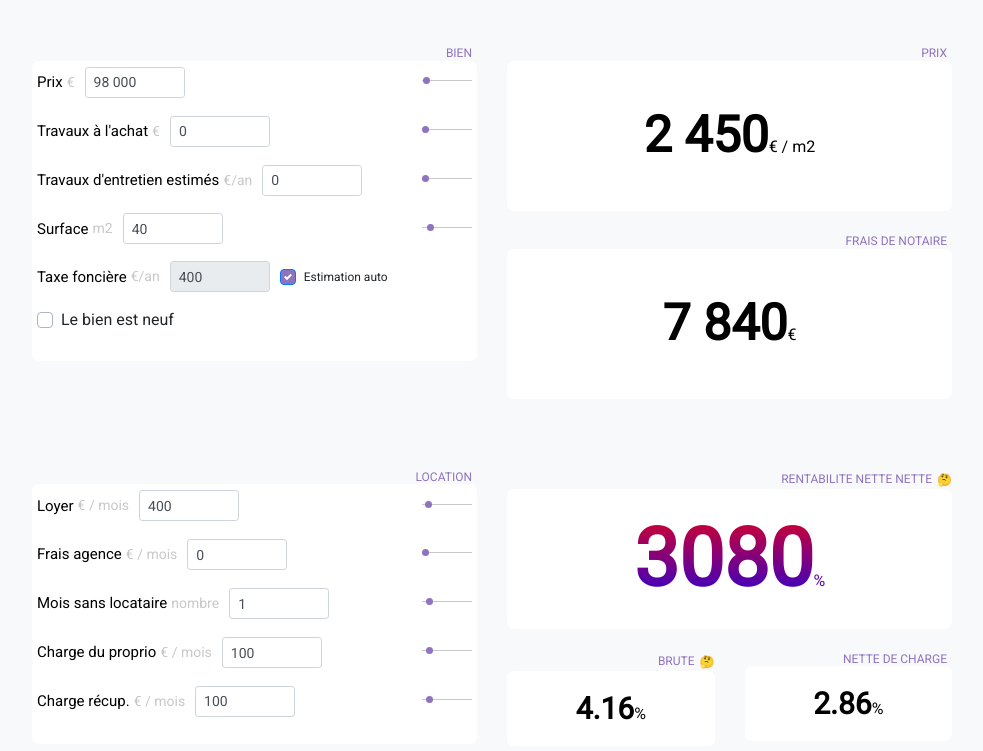
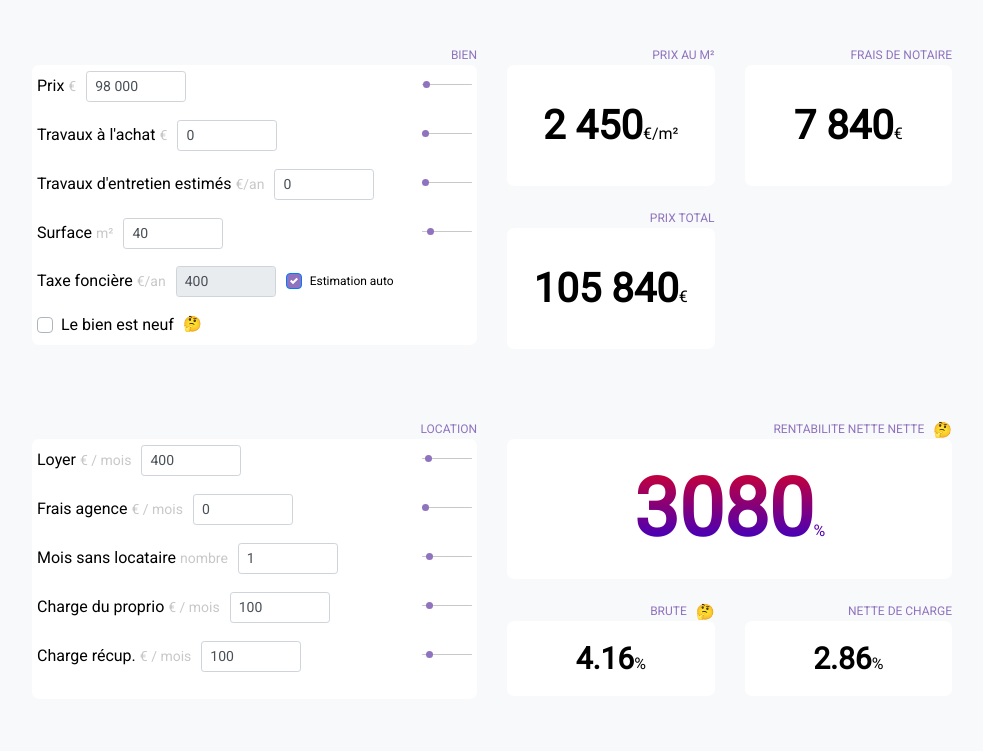
Before and after one commit to holtzy/immo-renta, a Gatsby site: page / in a window 1280 px wide. Shown: the part 49-800 px from the top of the page, without its empty margins (148-1131 px from the left). Built offline with nearby package versions, Linux system fonts and the light colour scheme; Gatsby itself is replaced by a stand-in of ours.

Commit message:
partie bien is clean

```diff
--- a/src/components/ClassicNumber.tsx
+++ b/src/components/ClassicNumber.tsx
@@ -3,7 +3,7 @@ import React from "react";
 
 type ClassicNumberProps = {
     suffix: string;
-    value: number;
+    value: string;
     size: number;
 }
 
--- a/src/components/ExplanationModals.tsx
+++ b/src/components/ExplanationModals.tsx
@@ -50,3 +50,32 @@ export const RentabiliteNetNetExplanationModal = () => {
         </>
     )
 }
+
+export const NewVsOldHouseExplanationModal = () => {
+    const [isOpen, setIsOpen] = React.useState(false)
+    return (
+        <>
+            <span className={'explanation-modal-button'} onClick={() => setIsOpen(true)}>
+                🤔
+            </span>
+            <Modal show={isOpen} onHide={() => setIsOpen(false)}>
+                <Modal.Body>
+                    <h2>Bien neuf ou bien ancien ?</h2>
+                    <p>
+                        L' ancienneté du bien que vous vous apprêtez à acheter a de l'importance pour 2
+                        raisons principales.
+                    </p>
+                    <ul>
+                        <li>
+                            <p><b>Frais de Notaire</b>: Les frais de notaires s'élèvent à <code>4%</code> de la valeur du bien
+                        pour un bien neuf, contre <code>8%</code> pour un bien ancien. <a href='h'>source</a></p>
+                        </li>
+                        <br />
+                        <li><b>Avantage fiscaux</b>: certains types de déclarations fiscales comme la loi Pinel ne sont
+                        accessible que pour des bien neufs.</li>
+                    </ul>
+                </Modal.Body>
+            </Modal>
+        </>
+    )
+}
--- a/src/components/SelectWithTitle.tsx
+++ b/src/components/SelectWithTitle.tsx
@@ -28,7 +28,7 @@ export const SelectWithTitle = ({
     return (
         <Form.Group>
             <div >
-                <p className={"select-with-title-title"}>{title} {explanation}
+                <p className={"select-with-title-title"}>{title}{explanation}
                 </p>
                 <div style={{ width: '100%', marginRight: 4 }}>
                     <Select
--- a/src/components/explanationModals.css
+++ b/src/components/explanationModals.css
@@ -3,6 +3,7 @@
 }
 
 .explanation-modal-button {
-    font-size: 12px;
+    font-size: 15px;
     cursor: pointer;
+    margin-left: 9px;
 }
--- a/src/components/sliderWithTitle.css
+++ b/src/components/sliderWithTitle.css
@@ -1,5 +1,4 @@
 .slider-with-title-title {
-    font-size: 15px;
     margin-bottom: -0px;
 }
 
--- a/src/components/tile.css
+++ b/src/components/tile.css
@@ -9,6 +9,7 @@
 
 .title-title-container {
     width: 100%;
+    height: 18px;
     display: flex;
     align-items: center;
     justify-content: flex-end;
@@ -20,5 +21,4 @@
     margin-bottom: 0px;
     line-height: 1.15 !important;
     font-size: 12px;
-    margin-right: 5px
 }
--- a/src/pages/index.tsx
+++ b/src/pages/index.tsx
@@ -12,7 +12,7 @@ import { ColoredNumber } from "../components/ColoredNumber";
 import { ClassicNumber } from "../components/ClassicNumber";
 import Layout from "../components/Layout";
 import Spacing from "../components/Spacing";
-import { RentabiliteBruteExplanationModal, RentabiliteNetNetExplanationModal } from "../components/ExplanationModals"
+import { RentabiliteBruteExplanationModal, RentabiliteNetNetExplanationModal, NewVsOldHouseExplanationModal } from "../components/ExplanationModals"
 
 import { computeTaxFonciere, computeAnnualTaxes, computeMensuality, computeTotalLoanInterest, computeNetNetRentability } from '../utils/mathFormulas'
 import { formatNumberWithThousands, formatNumberWithoutThousands } from '../utils/utils'
@@ -94,6 +94,7 @@ const IndexPage = () => {
   const pricePerSquareMeter = state.price / state.surface
   const annualRent = Number(state.rent) * 12 - state.rent * state.monthsWithNoRent
   const notarialFee = state.isHouseBrandNew ? state.price * 4 / 100 : state.price * 8 / 100
+  const totalPrice = state.price + notarialFee + state.initialHouseBuildingWork
 
   // Taxes
   const initialAnnualTax = computeAnnualTaxes(state.netAnnualRevenu, state.numberOfFiscalPeople)
@@ -130,7 +131,7 @@ const IndexPage = () => {
         <Row>
           {/* BIEN: INPUT */}
           <Col xs={12} md={6}>
-            <Tile height={300} title={"Bien"}>
+            <Tile height={280} title={"Bien"}>
               <SliderWithTitle
                 title={"Prix"}
                 unit={"€"}
@@ -155,10 +156,9 @@ const IndexPage = () => {
                 onChange={e => updateState('annualHouseBuildingWork', formatNumberWithoutThousands(e.target.value))}
                 value={state.annualHouseBuildingWork}
               />
-
               <SliderWithTitle
                 title={"Surface"}
-                unit={"m2"}
+                unit={"m²"}
                 min={7}
                 max={300}
                 onChange={e => updateState('surface', formatNumberWithoutThousands(e.target.value))}
@@ -181,6 +181,7 @@ const IndexPage = () => {
                   setIsTaxeFonciereAutoComputed(!isTaxeFonciereAutoComputed)
                 }}
               />
+              <div style={{ display: 'flex', alignItems: 'center' }}>
                 <Form.Check
                   custom
                   type={'checkbox'}
@@ -189,24 +190,46 @@ const IndexPage = () => {
                   checked={state.isHouseBrandNew}
                   onChange={e => updateState('isHouseBrandNew', !state.isHouseBrandNew)}
                 />
+                <NewVsOldHouseExplanationModal />
+              </div>
             </Tile>
           </Col>
 
           {/* BIEN: OUTPUT */}
           <Col xs={12} md={6}>
-            <Tile height={150} title={"Prix"} >
+            <Row>
+              <Col xs={12} md={6}>
+                <Tile height={121} title={"Prix au m²"} >
                   <ClassicNumber
                     value={formatNumberWithThousands(Math.round(pricePerSquareMeter))}
-                suffix={"€ / m2"}
-                size={50} />
+                    suffix={"€/m²"}
+                    size={40} />
                 </Tile>
-            <br />
-            <Tile height={150} title={"Frais de notaire"} >
+              </Col>
+              <Col xs={12} md={6}>
+                <Tile height={121} title={"Frais de notaire"} >
                   <ClassicNumber
                     value={formatNumberWithThousands(Math.round(notarialFee))}
                     suffix={"€"}
-                size={50} />
+                    size={40} />
                 </Tile>
+              </Col>
+            </Row>
+            <br />
+            <Row>
+              <Col xs={12} md={6}>
+                <Tile height={121} title={"Prix total"} >
+                  <ClassicNumber
+                    value={formatNumberWithThousands(Math.round(totalPrice))}
+                    suffix={"€"}
+                    size={40} />
+                </Tile>
+              </Col>
+              <Col xs={12} md={6}>
+
+              </Col>
+            </Row>
+
           </Col>
         </Row>
 
--- a/src/styles/checkbox.less
+++ b/src/styles/checkbox.less
@@ -1,3 +1,8 @@
+
+.custom-checkbox .custom-control-label {
+    font-size:  var(--normal-font-size);
+    color: var(--text-normal);
+}
 
 .custom-checkbox .custom-control-input:checked ~ .custom-control-label::before {
     background-color: var(--text-vibrant) !important;
--- a/src/styles/style.css
+++ b/src/styles/style.css
@@ -2,6 +2,8 @@
 :root {
     --navbar-height: 45px;
     --mode-transform-duration: 2.5s;
+    --normal-font-size: 15
+    px;
 
     /* raw colors */
     --light-grey:  #f8f9fa;
@@ -29,12 +31,12 @@ body.dark {
     --text-vibrant: var(--light-purple);
     --text-normal: white;
     --footer-color: var(--light-black);
-
 }
 
 
 body {
     overflow-x: hidden;
+    font-size: var(--normal-font-size) !important;
     font-family: 'Roboto' !important;
     background-color: var(--background-dark) !important;
     transition: all var(--mode-transform-duration) ease;
@@ -86,11 +88,7 @@ span {
 
 
 a {
-    color: var(--python-gallery) !important;
-}
-
-a:hover {
-    color: #251667 !important;
+    color: var(--text-vibrant) !important;
 }
 
 /* ---------- Button ----------------- */
```
Lines whose indentation alone changed are shown as unchanged.
